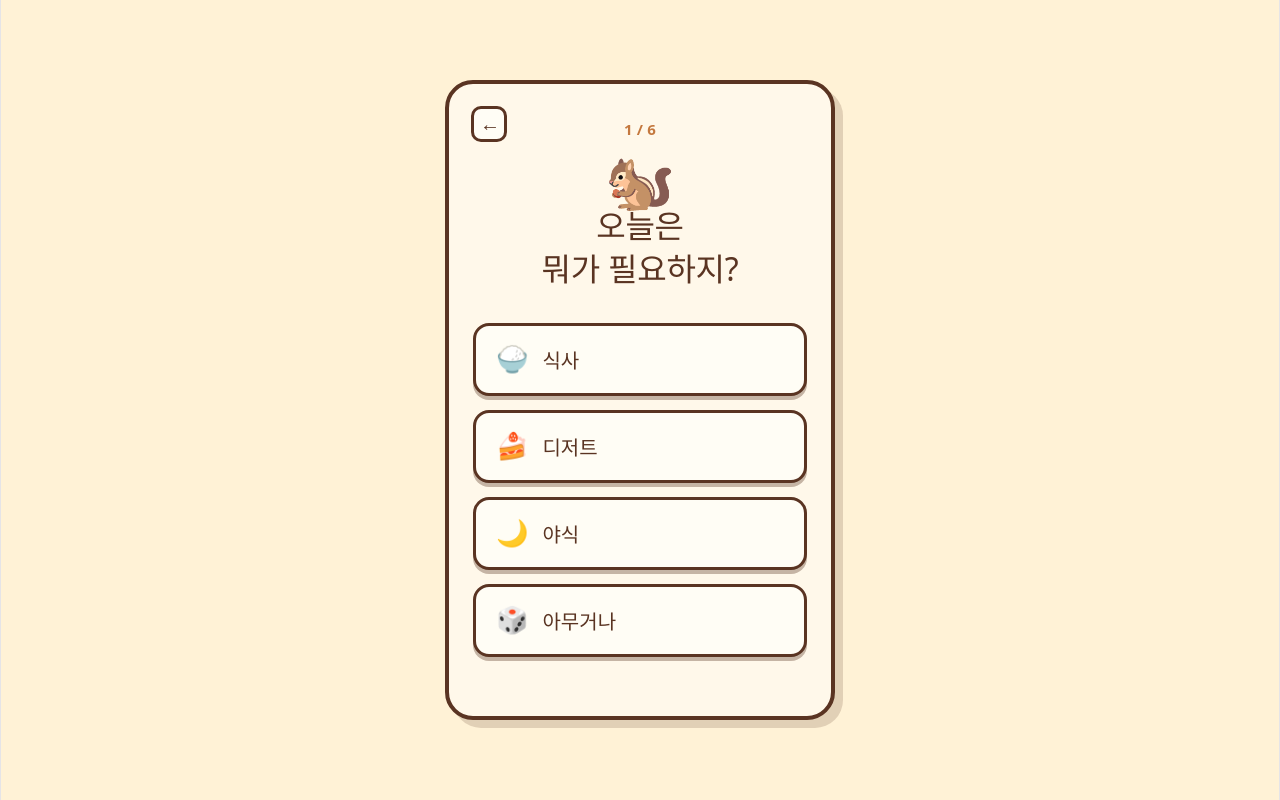
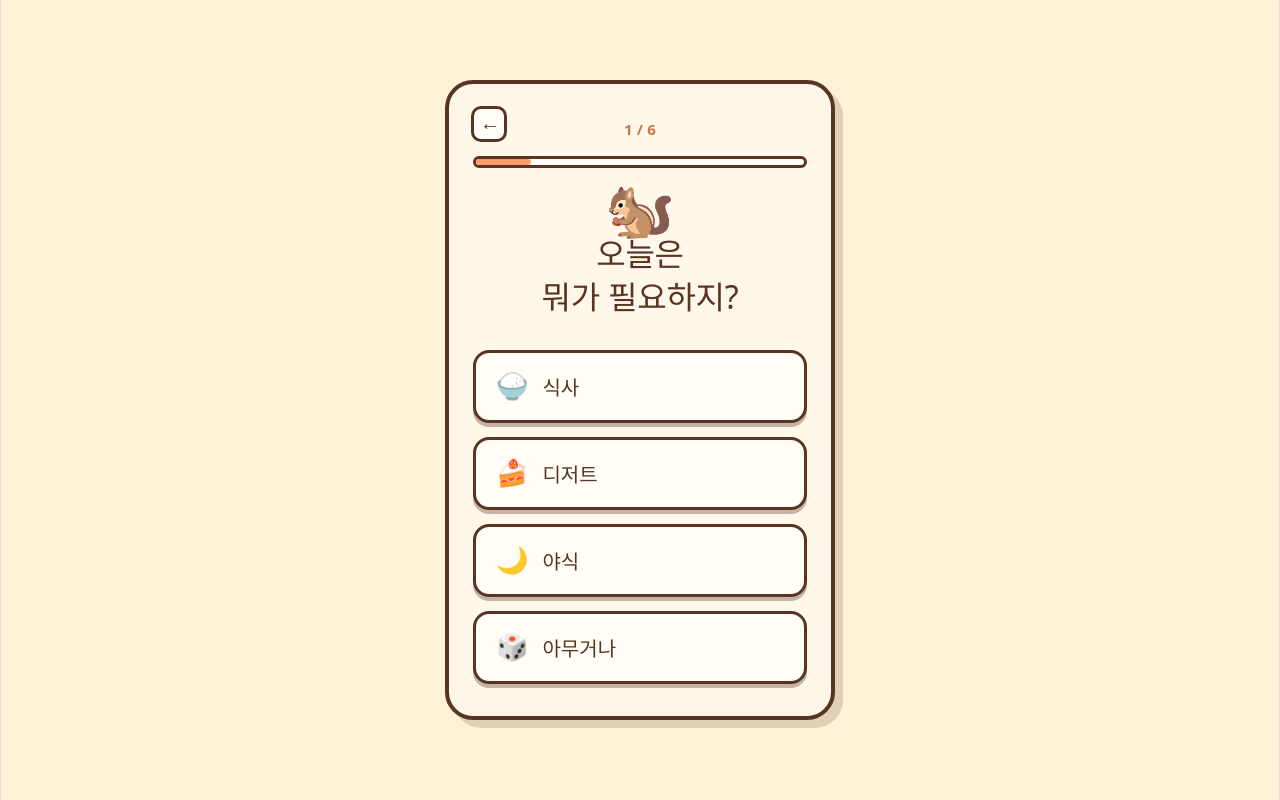
Before and after one commit to OriginalKim23/meomeokji, a React (Vite) app: page / in a window 1280 px wide. Both pictures are taken after a click on the button "시작하기". Built offline with nearby package versions, Linux system fonts and the light colour scheme.

Commit message:
Improve basic UI and result layout

```diff
--- a/src/App.css
+++ b/src/App.css
@@ -308,11 +308,17 @@ h1 {
 }
 
 .result-menu {
-  margin: 12px 0;
-  font-size: 54px;
+  width: 100%;
+  margin: 14px 0 10px;
+  padding: 18px 12px;
+  border: 4px solid var(--brown);
+  border-radius: 24px;
+  background: #fffdf5;
+  font-size: 52px;
   line-height: 1.1;
   color: var(--peach);
   text-shadow: 3px 3px 0 var(--brown);
+  box-shadow: 6px 6px 0 rgba(90, 52, 34, 0.18);
 }
 
 .result-reason {
@@ -329,10 +335,10 @@ h1 {
 .alternative-box {
   width: 100%;
   margin-bottom: 22px;
-  padding: 16px;
+  padding: 14px 16px;
   border-radius: 16px;
-  background: #fff0d4;
-  border: 2px dashed var(--caramel);
+  background: rgba(255, 253, 245, 0.75);
+  border: 2px dashed rgba(196, 120, 62, 0.5);
 }
 
 .alternative-box p {
@@ -343,8 +349,9 @@ h1 {
 }
 
 .alternative-box strong {
-  font-size: 16px;
+  font-size: 15px;
   line-height: 1.6;
+  color: rgba(90, 52, 34, 0.78);
 }
 
 .result-actions {
@@ -371,3 +378,19 @@ h1 {
   transform: translateY(3px);
   box-shadow: 0 1px 0 rgba(90, 52, 34, 0.35);
 }
+.progress-bar {
+  width: 100%;
+  height: 12px;
+  margin: -10px 0 26px;
+  border: 3px solid var(--brown);
+  border-radius: 999px;
+  background: #fffdf5;
+  overflow: hidden;
+}
+
+.progress-fill {
+  height: 100%;
+  background: var(--peach);
+  border-radius: 999px;
+  transition: width 0.25s ease;
+}
--- a/src/App.jsx
+++ b/src/App.jsx
@@ -214,6 +214,14 @@ function App() {
           <p className="progress">
             {currentQuestionIndex + 1} / {QUESTIONS.length}
           </p>
+          <div className="progress-bar">
+  <div
+    className="progress-fill"
+    style={{
+      width: `${((currentQuestionIndex + 1) / QUESTIONS.length) * 100}%`,
+    }}
+  />
+</div>
 
           <div className="mini-mascot">🐿️</div>
 
@@ -375,8 +383,8 @@ function App() {
           </h2>
 
           <p className="description">
-            이제 맛있는 거 먹으러<br />
-            출발하면 되지.
+            이제 맛있는 시간만<br />
+남았지.
           </p>
 
           <button className="start-button" onClick={handleStart}>
```
